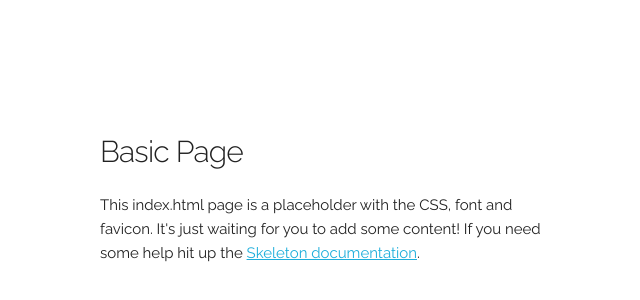
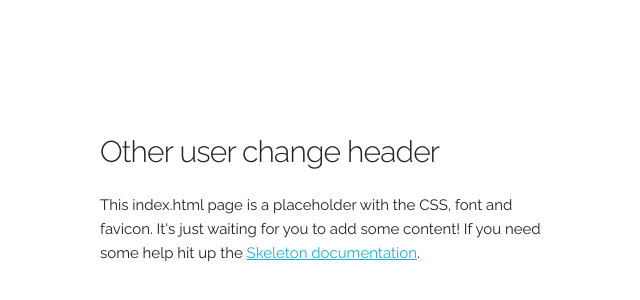
Before and after one commit to quyencao/Learn-Git, a plain HTML site: page index.html in a window 1280 px wide. Shown: the part 108-408 px from the top of the page, without its empty margins (60-700 px from the left). Drawn offline with Linux system fonts and the light colour scheme.

Commit message:
Other change h1 heading

```diff
--- a/index.html
+++ b/index.html
@@ -34,7 +34,7 @@
   <div class="container">
     <div class="row">
       <div class="one-half column" style="margin-top: 25%">
-        <h4>Basic Page</h4>
+        <h4>Other user change header</h4>
         <p>This index.html page is a placeholder with the CSS, font and favicon. It's just waiting for you to add some content! If you need some help hit up the <a href="http://www.getskeleton.com">Skeleton documentation</a>.</p>
       </div>
     </div>
```
